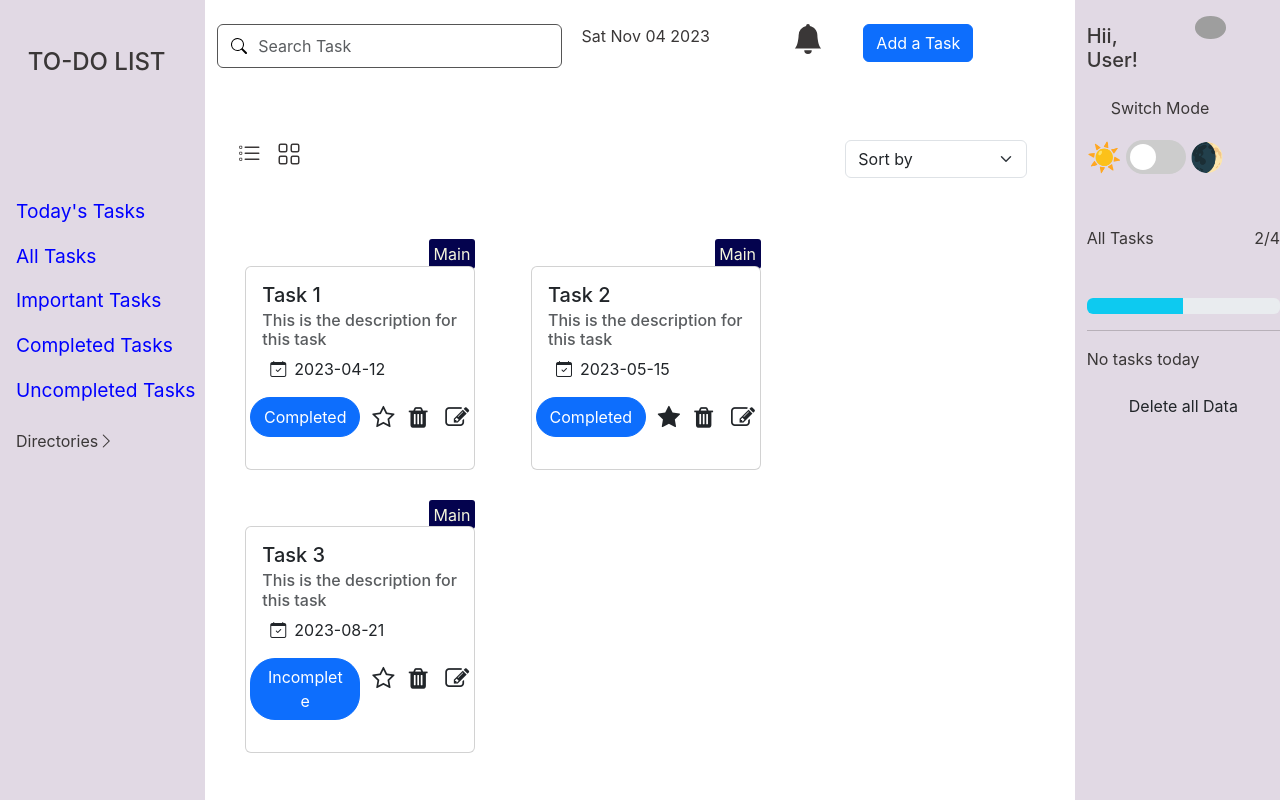
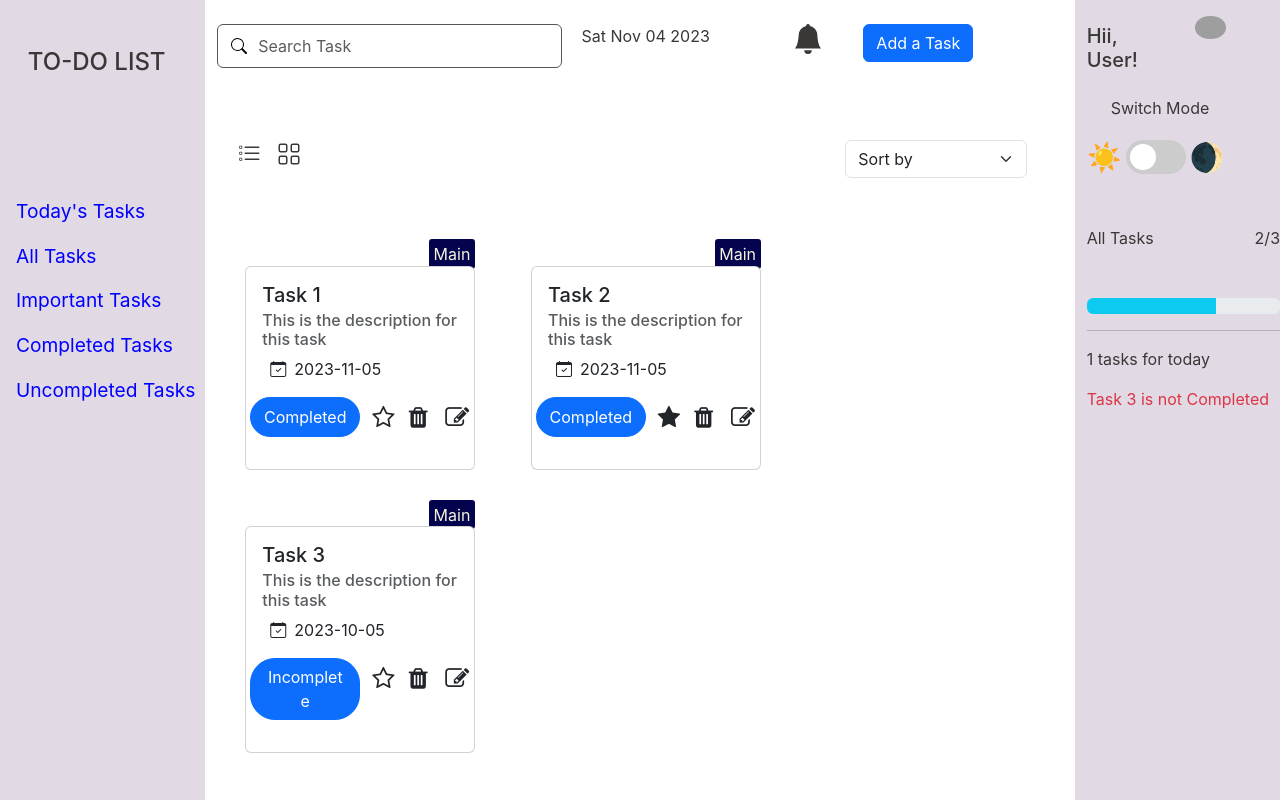
Before and after one commit to charankulal/myTasks, a React (Create React App) app: page / in a window 1280 px wide. Shown: the top 800 px of the page. Built offline with nearby package versions, Linux system fonts and the light colour scheme; grey boxes are pictures that could not be loaded.

Commit message:
Completed functionalities of task manager.

```diff
--- a/src/App.js
+++ b/src/App.js
@@ -8,7 +8,9 @@ import './Darkmode.css'
 import './App.css';
 import NotesState from './context/NotesState';
 
+
 function App() {
+
 
     // Use state to track the current mode (light or dark)
     const [isDarkMode, setIsDarkMode] = useState(false);
@@ -17,6 +19,7 @@ function App() {
     const toggleDarkMode = () => {
       setIsDarkMode(!isDarkMode);
     };
+
 
   return (
     <NotesState>
--- a/src/Components/CenterSection.js
+++ b/src/Components/CenterSection.js
@@ -13,6 +13,7 @@ export default function CenterSection(props) {
 
   const ref = useRef(null)
   var date = new Date().toDateString();
+
   const [list, setlist] = useState(false);
   const [id, setId] = useState(3);
 
@@ -181,7 +182,7 @@ export default function CenterSection(props) {
                         Date
                       </label>
                       <input
-                        type="datetime-local"
+                        type="date"
                         className="form-control"
                         id="date"
                         placeholder="DD-MM-YYYY"
@@ -373,7 +374,7 @@ export default function CenterSection(props) {
                       Date
                     </label>
                     <input
-                      type="datetime-local"
+                      type="date"
                       className="form-control"
                       id="edate"
                       placeholder="DD-MM-YYYY"
--- a/src/Components/Directory.js
+++ b/src/Components/Directory.js
@@ -2,6 +2,8 @@ import React from "react";
 // import { Link } from "react-router-dom";
 import "../Styles/Navbar.css";
 import $ from "jquery";
+import { useContext } from "react";
+import NotesContext from "../context/NotesContext.js";
 
 export default function Directory(props) {
   $(document).ready(function () {
@@ -21,6 +23,7 @@ export default function Directory(props) {
       }
     });
   });
+  const { directory } = useContext(NotesContext);
 
   return (
     <>
@@ -30,13 +33,21 @@ export default function Directory(props) {
           <i className="bi dir bi-chevron-right"></i>
         </div>
 
-        <p className="mx-3 main" id="main" style={{ display: "none" }}>
-          Main
+
+              <p className="mx-3 main" id="main" style={{ display: "none" }}>
+              {
+          directory.map((dir)=>{
+            return(
+          <p>{dir.title}</p>
+          )
+          })
+        }
         </p>
+
 
         <button
           type="button"
-          className="btn border-dotted text-faded"
+          className="btn border-dotted text-faded my-4"
           id="modal_button"
           data-bs-toggle="modal"
           data-bs-target="#exampleModal1"
--- a/src/Components/Leftsection.js
+++ b/src/Components/Leftsection.js
@@ -8,7 +8,7 @@ export default function Leftsection(props) {
     <>
     <h4 className='text-center my-3 text-lg' style={{paddingBottom:"6rem",paddingTop:"2rem"}}>TO-DO LIST</h4>
 
-{/* <AddNewTaskModal isDarkMode={props.isDarkMode}/> */}
+
 <Navigation isDarkMode={props.isDarkMode}/>
 
     </>
--- a/src/Components/Navbar.js
+++ b/src/Components/Navbar.js
@@ -32,7 +32,7 @@ export default function Navbar(props) {
   </li>
 </ul>
     </nav>
-<Directory isDarkMode={props.isDarkMode}/>
+{/* <Directory isDarkMode={props.isDarkMode}/> */}
     </>
   )
 }
--- a/src/Components/Progressbar.js
+++ b/src/Components/Progressbar.js
@@ -1,33 +1,62 @@
 import React from "react";
 // import Button from "./Button";
+import { useContext } from "react";
+import NotesContext from "../context/NotesContext.js";
 
 export default function Progressbar() {
+  const { tasks } = useContext(NotesContext);
+  var completed = 0;
+  const array1 = [];
+
+  for (var i = 0; i < tasks.length; i++) {
+    if (tasks[i].completed === true) {
+      completed++;
+    } else {
+      // incomplete++;
+      var date = tasks[i].date;
+
+      var date1 = new Date().toISOString().split("T");
+
+      var compValue = date.localeCompare(date1[0].toString());
+      console.log("Value " + compValue);
+      console.log(typeof compValue);
+
+      if (compValue <= 0) {
+        array1.push(tasks[i]);
+      }
+    }
+  }
+
+  const handleClick = () => {
+    console.log(array1);
+  };
+  var total = i;
   return (
     <>
-    <span className="my-4 py-4 d-flex justify-content-between " >
-        <span>
-        All Tasks
-        </span>
-        2/4
-    </span>
+      <span className="my-4 py-4 d-flex justify-content-between ">
+        <span onClick={handleClick}>All Tasks</span>
+        {completed}/{total}
+      </span>
 
       <div
         className="progress my-2"
         role="progressbar"
         aria-label="Info example"
-        aria-valuenow="50"
         aria-valuemin="0"
         aria-valuemax="100"
         // style={{width:"80%"}}
       >
-        <div className="progress-bar bg-info" style={{ width: "50%" }}></div>
+        <div
+          className="progress-bar bg-info"
+          style={{ width: `${(completed / total) * 100}%` }}
+        ></div>
       </div>
       <hr />
-      <p>No tasks today</p>
-      <p align="center" >
-  <input type="button" className="btn no-border" value="Delete all Data" style={{cursor:"pointer"}} />
-</p>
 
+      <p>{array1.length === 0 ? "No" : array1.length} tasks for today</p>
+      {array1.map((arr) => {
+        return <p className="text text-danger">{arr.title} is not Completed</p>;
+      })}
     </>
   );
 }
--- a/src/Context/NotesState.js
+++ b/src/Context/NotesState.js
@@ -3,12 +3,24 @@ import React, { useState } from "react";
 import NotesContext from "./NotesContext";
 
 const NotesState = (props) => {
+
+  const directoryInitial=[
+    {
+      title: "Main",
+    },
+    {
+      title: "Sub",
+    },
+  ]
+
+  const [directory, setDirectory] = useState(directoryInitial);
+
   const tasksInitial = [
     {
       title: "Task 1",
       important: false,
       description: "This is the description for this task",
-      date: "2023-04-12",
+      date: "2023-11-05",
       dir: "Main",
       completed: true,
       id: "t1",
@@ -17,7 +29,7 @@ const NotesState = (props) => {
       title: "Task 2",
       important: true,
       description: "This is the description for this task",
-      date: "2023-05-15",
+      date: "2023-11-05",
       dir: "Main",
       completed: true,
       id: "t2",
@@ -26,7 +38,7 @@ const NotesState = (props) => {
       title: "Task 3",
       important: false,
       description: "This is the description for this task",
-      date: "2023-08-21",
+      date: "2023-10-05",
       dir: "Main",
       completed: false,
       id: "t3",
@@ -34,7 +46,7 @@ const NotesState = (props) => {
   ];
 
   const [tasks, setTasks] = useState(tasksInitial);
-
+  localStorage.setItem("tasks", JSON.stringify(tasks));
   // Add a task
 
   const addTask=(id,title,description,date,dir,important,completed)=>{
@@ -52,6 +64,7 @@ const NotesState = (props) => {
   console.log(task)
 
    setTasks(tasks.concat(task))
+   localStorage.setItem("tasks", JSON.stringify(tasks));
 
   }
 
@@ -63,6 +76,7 @@ const NotesState = (props) => {
       return ele;
     });
     setTasks(newTasks);
+    localStorage.setItem("tasks", JSON.stringify(newTasks));
   };
 
   const toggleStatus=(index)=>{
@@ -74,6 +88,7 @@ const NotesState = (props) => {
       return ele;
     });
     setTasks(newTasks);
+    localStorage.setItem("tasks", JSON.stringify(newTasks));
 
   }
 
@@ -84,6 +99,7 @@ const NotesState = (props) => {
       return task.id !== id;
     });
     setTasks(newTasks);
+    localStorage.setItem("tasks", JSON.stringify(newTasks));
   };
 
   // Edit Task
@@ -101,6 +117,8 @@ const NotesState = (props) => {
       }
     }
   }
+
+
   return (
     <NotesContext.Provider
       value={{
@@ -110,7 +128,9 @@ const NotesState = (props) => {
         editTask,
         deleteTask,
         toggleFav,
-        toggleStatus
+        toggleStatus,
+        directory,
+        setDirectory
       }}
     >
       {props.children}
```
